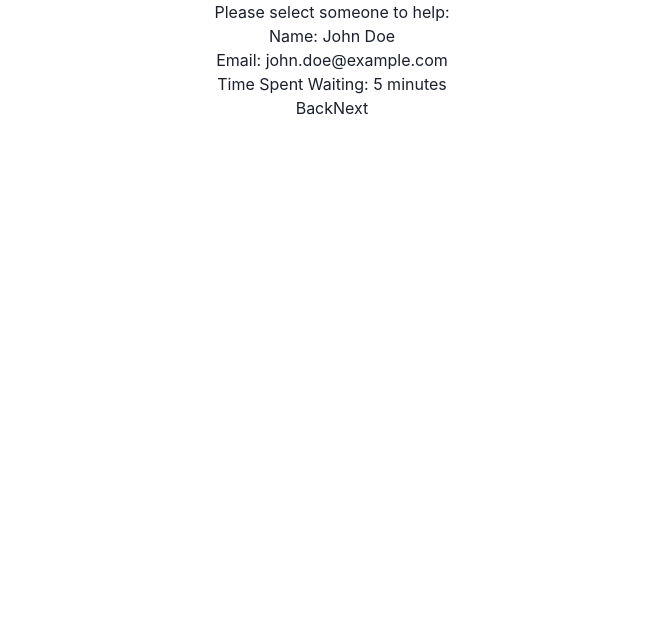
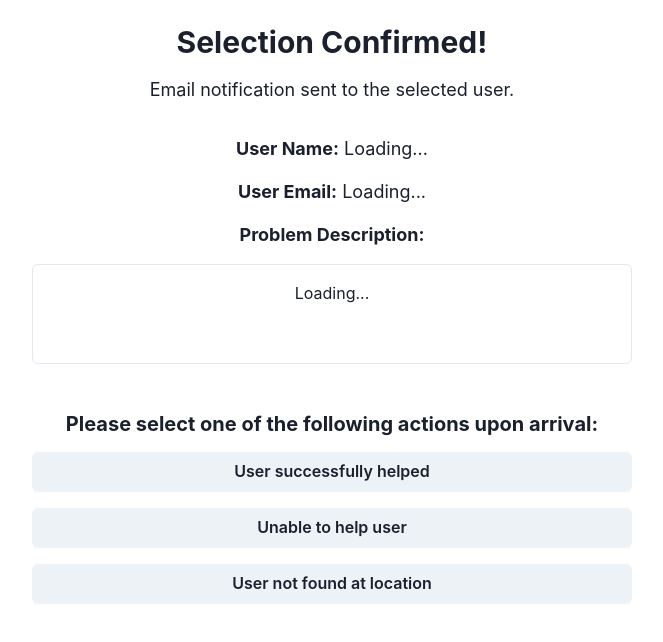
Before and after one commit to Anthony-Huang-03/HelloWorldRepo, a React (Create React App) app in the folder client/: page /ConfirmInfo in a window 1280 px wide. Shown: the top 642 px of the page, without its empty margins (308-971 px from the left). Built offline with nearby package versions, Linux system fonts and the light colour scheme.

Commit message:
Update ConfirmInfo.js
made ConfirmInfo use default chakra ui elements and make it not HeroSelection lol

```diff
--- a/client/src/pages/ConfirmInfo.js
+++ b/client/src/pages/ConfirmInfo.js
@@ -1,54 +1,66 @@
-import React, { useState, useEffect } from "react";
-import { useNavigate } from "react-router-dom"; // Import useNavigate
+import React from "react";
+import { useNavigate } from "react-router-dom";
+import {
+    Box,
+    Heading,
+    Text,
+    VStack,
+    Button
+} from "@chakra-ui/react";
 
-const HeroSelection = () => {
-    // State to hold fetched data
-    const [name, setName] = useState("");
-    const [email, setEmail] = useState("");
-    const [timeSpent, setTimeSpent] = useState("");
+const ConfirmInfo = ({ userName, userEmail, problemDescription }) => {
+    const navigate = useNavigate();
 
-    // Simulate data fetching
-    useEffect(() => {
-        // You could replace this with a real API call
-        setName("John Doe");
-        setEmail("john.doe@example.com");
-        setTimeSpent("5 minutes");
-    }, []);
-
-    const navigate = useNavigate(); // Initialize useNavigate
-
-    // Handler for Back button
-    const handleBack = () => {
-        navigate("/Home"); // Replace with your actual Home route
-    };
-
-    // Handler for Next button
-    const handleNext = () => {
-        navigate("/ConfirmInfo"); // Replace with your actual ConfirmInfo route
+    // Function to handle button clicks
+    const handleButtonClick = () => {
+        navigate("/Completed");
     };
 
     return (
-        <div>
-            <h1>Please select someone to help:</h1>
+        <Box p="6" minH="100vh" textAlign="center">
+            <Heading size="lg" mb="4">Selection Confirmed!</Heading>
+            <Text fontSize="lg" mb="8">
+                Email notification sent to the selected user.
+            </Text>
 
-            <div>
-                {/* Name Box */}
-                <div>Name: {name}</div>
+            <VStack align="stretch" spacing="4" maxW="600px" mx="auto">
+                <Text fontSize="lg">
+                    <strong>User Name:</strong> {userName || "Loading..."}
+                </Text>
+                <Text fontSize="lg">
+                    <strong>User Email:</strong> {userEmail || "Loading..."}
+                </Text>
+                <Text fontSize="lg"><strong>Problem Description:</strong></Text>
+                <Box
+                    p="4"
+                    border="1px solid"
+                    borderColor="gray.200"
+                    borderRadius="md"
+                    minH="100px"
+                    overflowY="auto"
+                    fontSize="md"
+                >
+                    {problemDescription || "Loading..."}
+                </Box>
+            </VStack>
 
-                {/* Email Box */}
-                <div>Email: {email}</div>
+            <Heading size="md" mt="12" mb="4">
+                Please select one of the following actions upon arrival:
+            </Heading>
 
-                {/* Time Spent Waiting Box */}
-                <div>Time Spent Waiting: {timeSpent}</div>
-            </div>
-
-            {/* Navigation Buttons */}
-            <div>
-                <button onClick={handleBack}>Back</button>
-                <button onClick={handleNext}>Next</button>
-            </div>
-        </div>
+            <VStack spacing="4" maxW="600px" mx="auto" w="full">
+                <Button onClick={handleButtonClick} w="full">
+                    User successfully helped
+                </Button>
+                <Button onClick={handleButtonClick} w="full">
+                    Unable to help user
+                </Button>
+                <Button onClick={handleButtonClick} w="full">
+                    User not found at location
+                </Button>
+            </VStack>
+        </Box>
     );
 };
 
-export default HeroSelection;
+export default ConfirmInfo;
```
